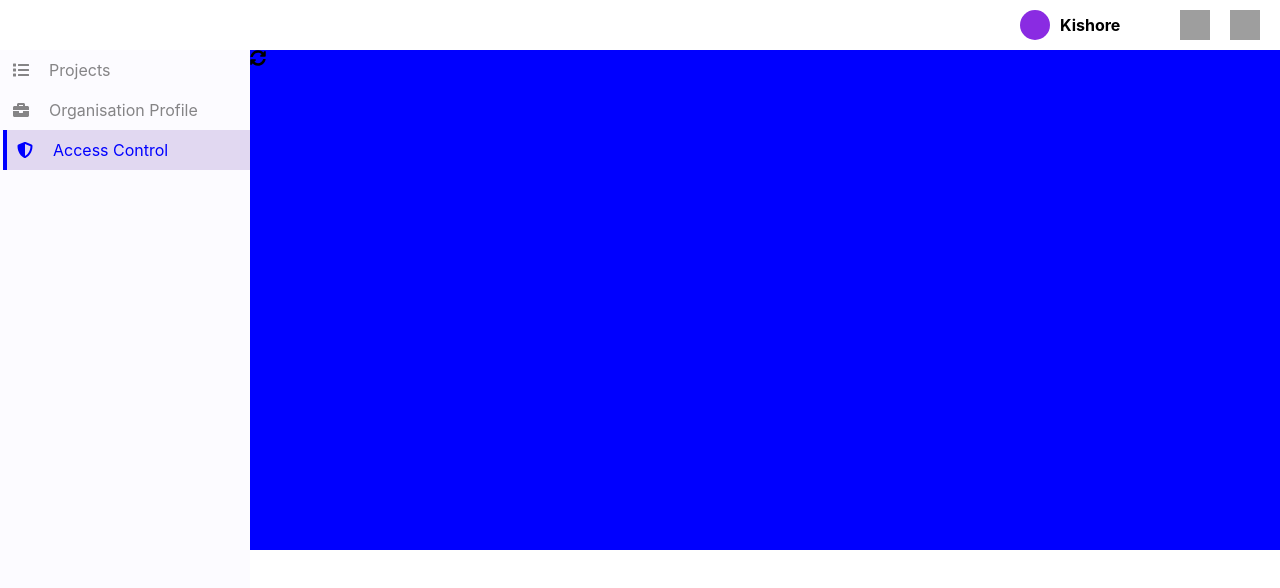
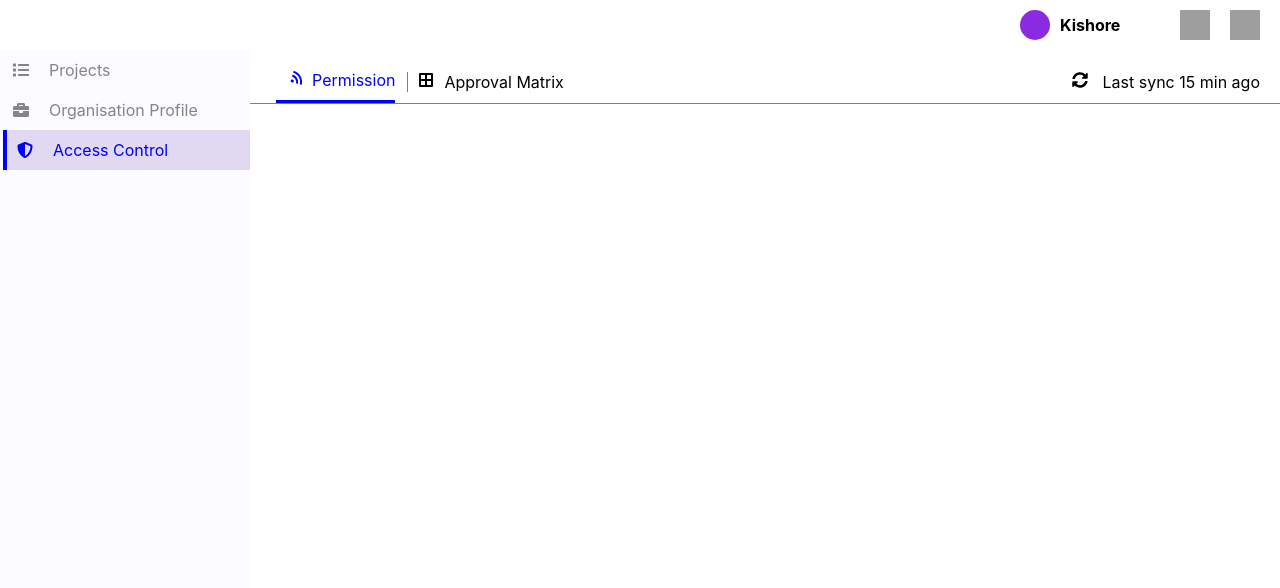
Before and after one commit to DefCon-018/mysite-test, a React (Create React App) app: page / in a window 1280 px wide. Shown: the top 588 px of the page. Built offline with nearby package versions, Linux system fonts and the light colour scheme; grey boxes are pictures that could not be loaded.

Commit message:
Add style to main component

```diff
--- a/src/components/Content.js
+++ b/src/components/Content.js
@@ -2,7 +2,7 @@ import React from 'react';
 import { addData } from '../actions';
 import { data } from '../data';
 import {connect} from 'react-redux';
-import {FaSyncAlt} from "react-icons/fa";
+import {FaSyncAlt, FaWifi, FaBorderAll} from "react-icons/fa";
 
 class Content extends React.Component {
 
@@ -16,11 +16,16 @@ class Content extends React.Component {
             <div className= "container">
                 <div className= "heading">
                     <div className= "heading-left">
-
+                        <div className= "para selected-b"><div className= "tilt p-10"><FaWifi /></div><div>Permission</div></div>
+                        <div className= "para"><span className= "bl-1"><span className= "p-10"><FaBorderAll /></span><span>Approval Matrix</span></span></div>
                     </div>
                     <div className= "heading-right">
-                        <FaSyncAlt />
+                        <div><span className= "tilt p-10"><FaSyncAlt /></span> Last sync 15 min ago</div>
                     </div>
+                </div>
+
+                <div className= "content">
+
                 </div>
             </div>
         );
--- a/src/index.css
+++ b/src/index.css
@@ -92,7 +92,7 @@ img{
 .container{
   width: 89%;
   height: 500px;
-  background-color: blue;
+  /* background-color: blue; */
   margin-left: 250px;
 }
 
@@ -106,3 +106,44 @@ img{
   width: 50px;
   height: 50px;
 } */
+
+
+.tilt{
+  transform: rotate(60deg);
+}
+
+.p-10{
+  padding: 0px 10px;
+}
+
+.heading{
+  width: 100%;
+  display: flex;
+  justify-content: space-between;
+  align-items: center;
+  border-bottom: 0.3px solid gray;
+}
+
+.heading-left, .heading-right{
+ margin: 10px 20px 0px 20px;
+}
+
+.heading-left{
+  display: flex;
+}
+.para{
+  padding: 10px 0px;
+  margin: 0px 6px;
+  display: flex;
+  align-items: center;
+  /* border-left: 1px solid gray; */
+}
+
+.bl-1{
+  border-left: 1px solid gray;
+}
+
+.selected-b{
+  color: blue;
+  border-bottom: 3px solid blue;
+}
```
